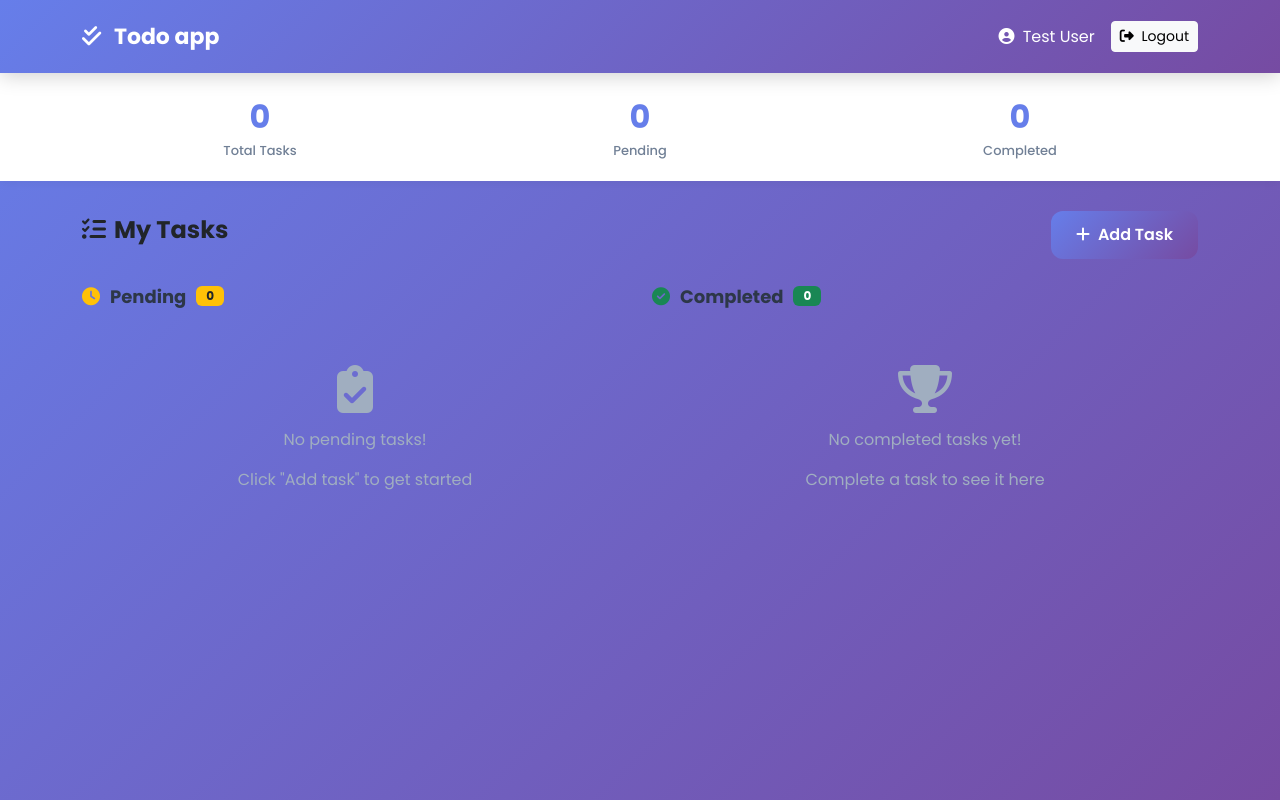
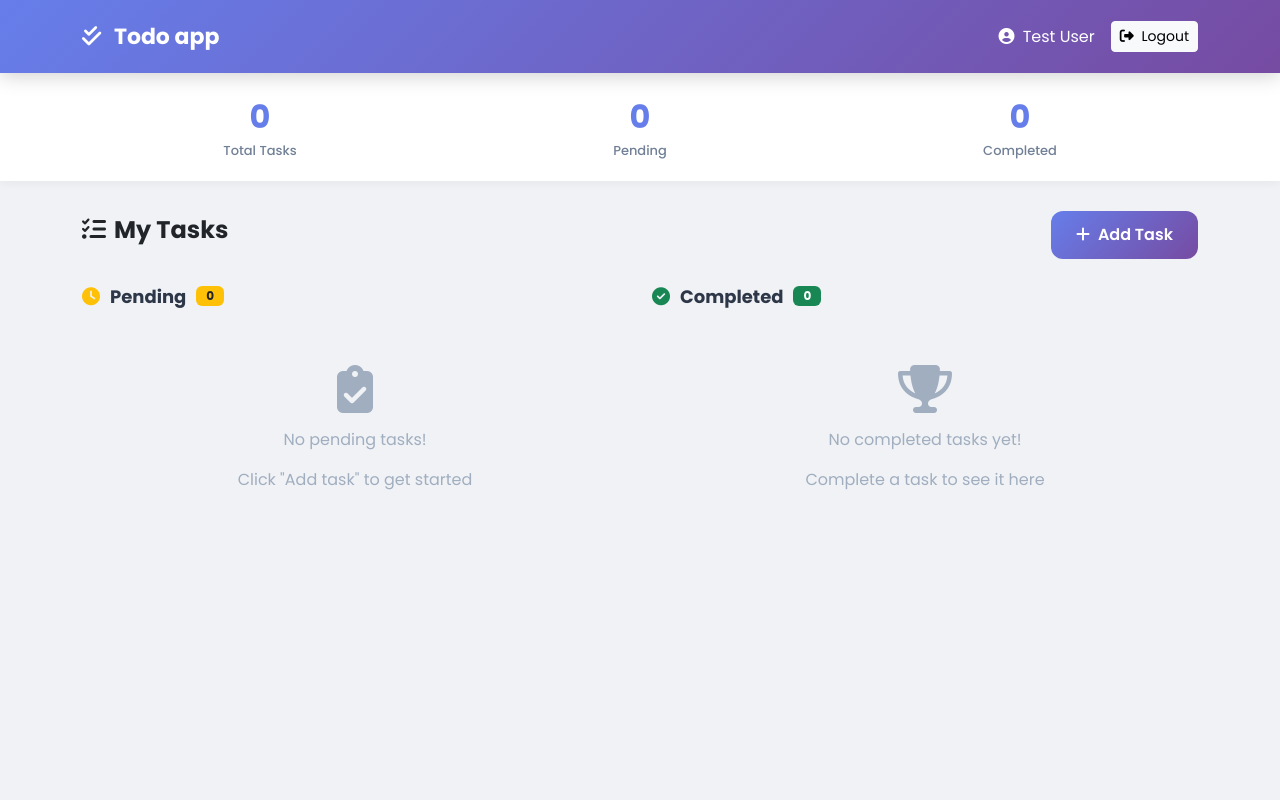
Before and after one commit to POSHANMS/todo-app-flask, a Flask app: page /tasks in a window 1280 px wide. Run offline with Flask 3, Linux system fonts and the light colour scheme.

Commit message:
Add tasks-wrapper CSS in correct position

```diff
--- a/static/css/style.css
+++ b/static/css/style.css
@@ -164,6 +164,16 @@ body {
 
 .auth-footer a:hover {
     text-decoration: underline;
+}
+
+/* ============================================
+   TASKS WRAPPER - main page background
+   ============================================ */
+
+.tasks-wrapper {
+    min-height: 100vh;
+    background: #f0f2f5;
+    padding-bottom: 50px;
 }
 
 /* ============================================
```
